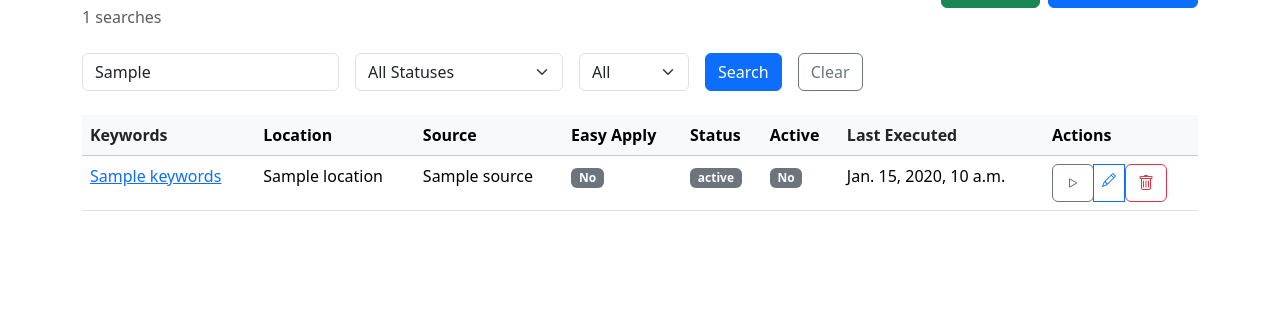
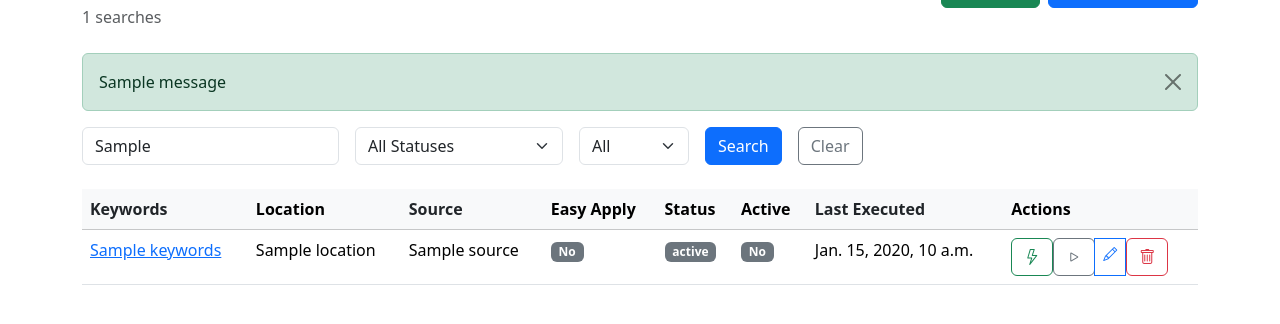
Before and after one commit to justicesuh/sisyphus, a Django app: template sisyphus/templates/searches/search_list.html in a window 1280 px wide. Shown: the part 131-455 px from the top of the page. Run offline with Django 5.2, Linux system fonts and the light colour scheme; the template is opened without the code that fills it: most values are stand-ins (such as "Sample title", 1, 10 or a date in 2020); one stand-in notice (Sample message) is shown.

Commit message:
Improve search list ui

```diff
--- a/sisyphus/searches/urls.py
+++ b/sisyphus/searches/urls.py
@@ -15,6 +15,7 @@ urlpatterns = [
     path('<uuid:uuid>/', views.search_detail, name='search_detail'),
     path('<uuid:uuid>/edit/', views.search_edit, name='search_edit'),
     path('run-all/', views.search_run_all, name='search_run_all'),
+    path('<uuid:uuid>/run/', views.search_run, name='search_run'),
     path('<uuid:uuid>/toggle/', views.search_toggle, name='search_toggle'),
     path('<uuid:uuid>/delete/', views.search_delete, name='search_delete'),
     path('api/', include(router.urls)),
--- a/sisyphus/templates/searches/search_list.html
+++ b/sisyphus/templates/searches/search_list.html
@@ -20,6 +20,15 @@
         </a>
     </div>
 </div>
+
+{% if messages %}
+{% for message in messages %}
+<div class="alert alert-success alert-dismissible fade show" role="alert">
+    {{ message }}
+    <button type="button" class="btn-close" data-bs-dismiss="alert" aria-label="Close"></button>
+</div>
+{% endfor %}
+{% endif %}
 
 <form method="get" class="row g-3 mb-4">
     <div class="col-auto">
@@ -60,7 +69,11 @@
                     </a>
                 </th>
                 <th>Location</th>
-                <th>Source</th>
+                <th>
+                    <a href="?sort={% if current_sort == 'source' %}-source{% else %}source{% endif %}{% if current_search %}&q={{ current_search|urlencode }}{% endif %}{% if current_status %}&status={{ current_status }}{% endif %}{% if current_active %}&active={{ current_active }}{% endif %}" class="text-decoration-none text-dark">
+                        Source {% if current_sort == 'source' %}<i class="bi bi-sort-alpha-down"></i>{% elif current_sort == '-source' %}<i class="bi bi-sort-alpha-up"></i>{% endif %}
+                    </a>
+                </th>
                 <th>Easy Apply</th>
                 <th>Status</th>
                 <th>Active</th>
@@ -108,6 +121,12 @@
                 <td>{{ search.last_executed_at|default:"-" }}</td>
                 <td>
                     <div class="btn-group btn-group-sm">
+                        <form method="post" action="{% url 'searches:search_run' search.uuid %}">
+                            {% csrf_token %}
+                            <button type="submit" class="btn btn-outline-success" title="Run search">
+                                <i class="bi bi-lightning"></i>
+                            </button>
+                        </form>
                         <form method="post" action="{% url 'searches:search_toggle' search.uuid %}">
                             {% csrf_token %}
                             <button type="submit" class="btn btn-outline-secondary" title="{% if search.is_active %}Deactivate{% else %}Activate{% endif %}">
```
Also changed, not shown: sisyphus/searches/views.py (+22 -1 lines).
